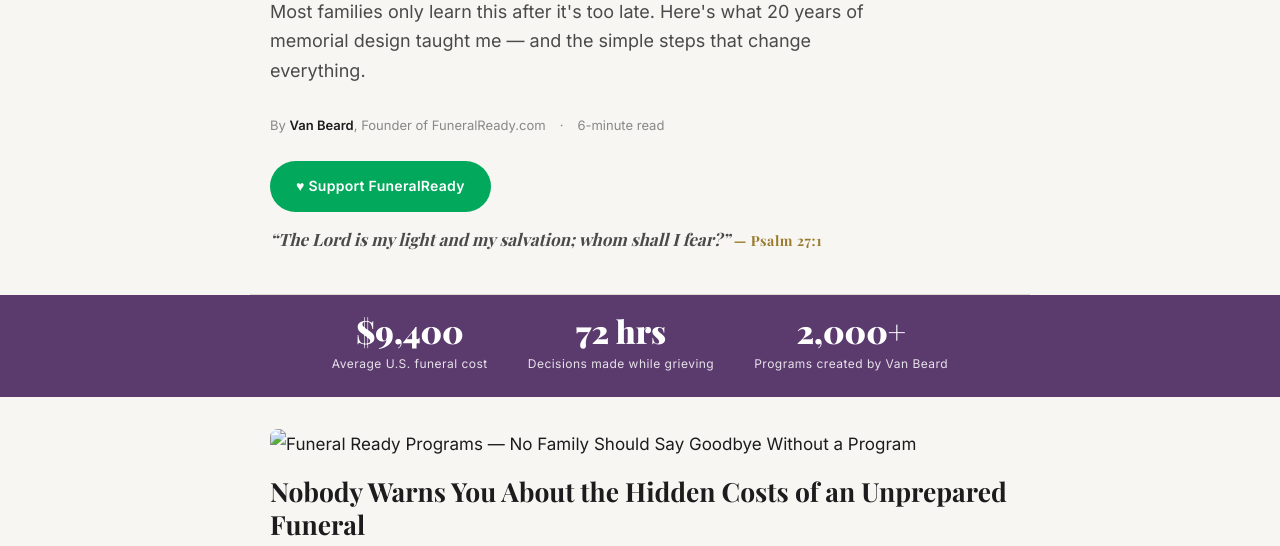
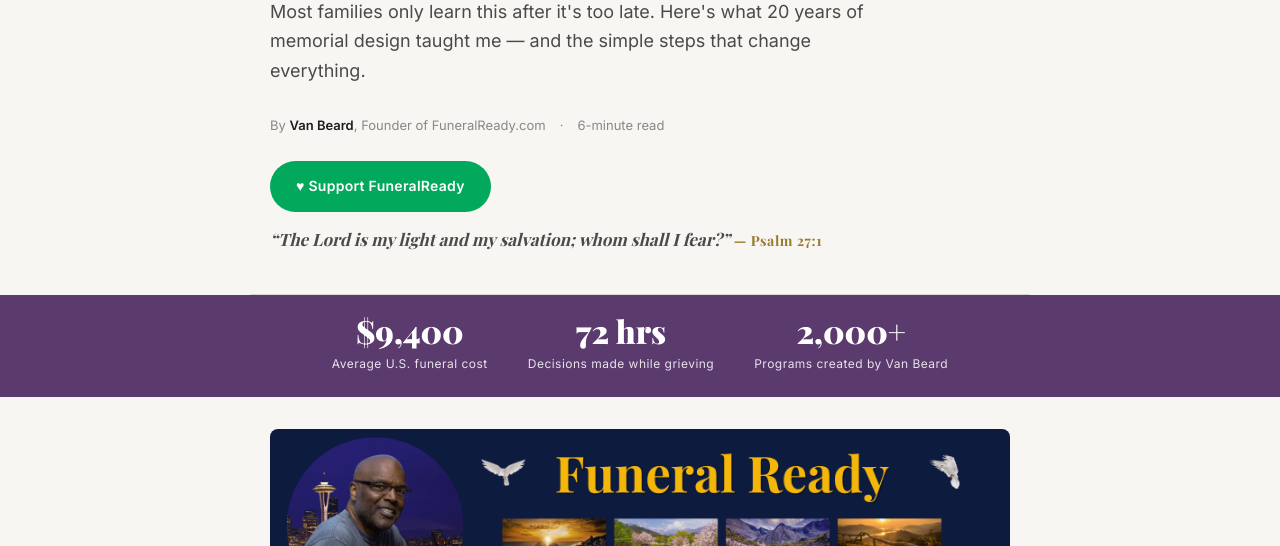
Before and after one commit to speedyhypnosis/funeralready-advertorial, a plain HTML site: page index.html in a window 1280 px wide. Shown: the part 406-952 px from the top of the page. Drawn offline with nearby package versions, Linux system fonts and the light colour scheme; no server answers; a web font is replaced by a local one.

Commit message:
Add files via upload

```diff
--- a/index.html
+++ b/index.html
@@ -839,7 +839,7 @@
 </div>
 <!-- HERO IMAGE -->
 <div style="max-width: 780px; margin: 0 auto; padding: 32px 20px 0; margin-bottom: 0;">
-  <img src="funeralready-preview.png" alt="Funeral Ready Programs — No Family Should Say Goodbye Without a Program" style="width: 100%; border-radius: 8px; display: block;" />
+  <img src="images/funeralready-preview.png" alt="Funeral Ready Programs — No Family Should Say Goodbye Without a Program" style="width: 100%; border-radius: 8px; display: block;" />
 </div>
 <!-- ARTICLE -->
 <article class="article" style="padding-top: 0px;">
```
